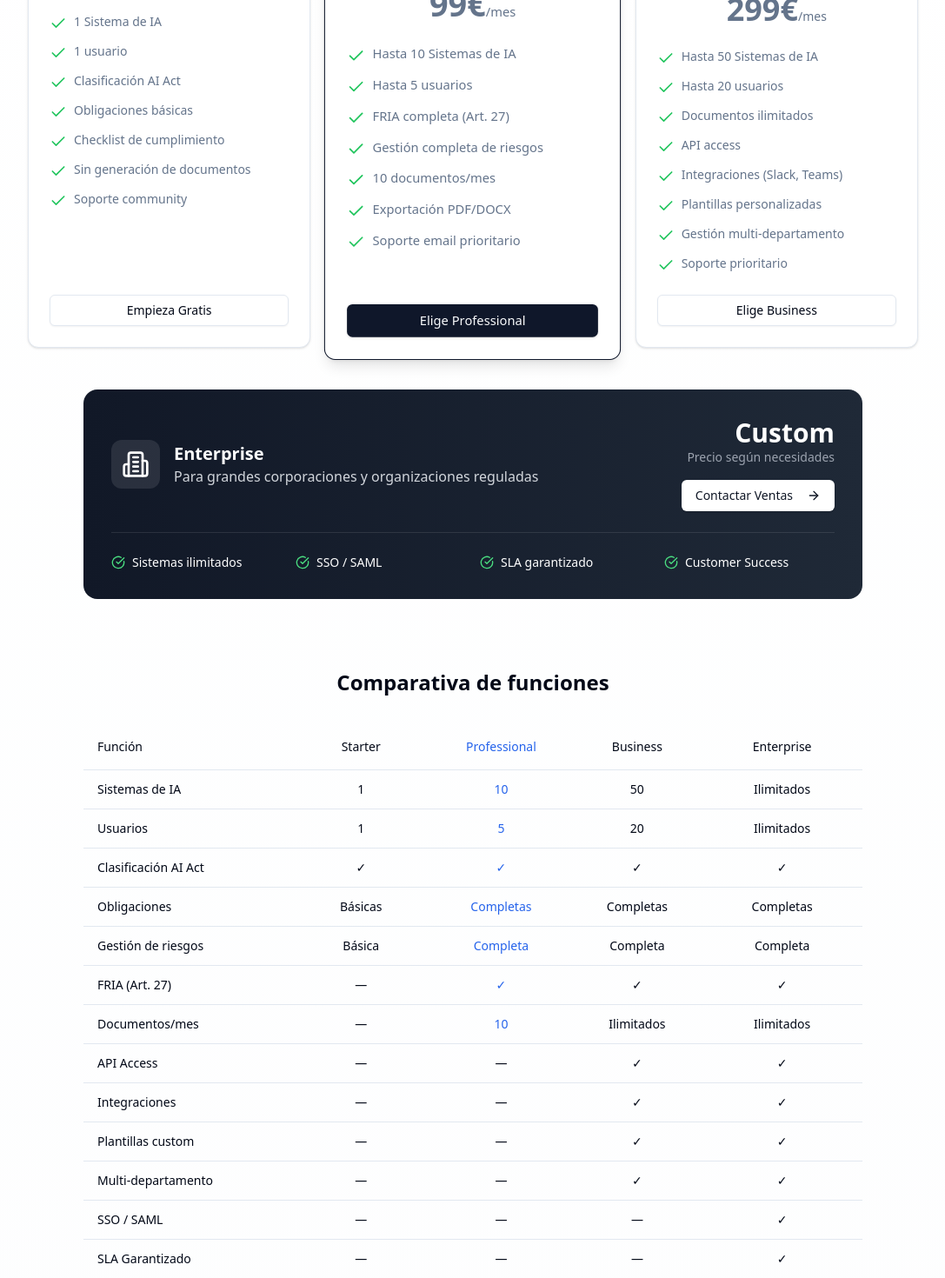
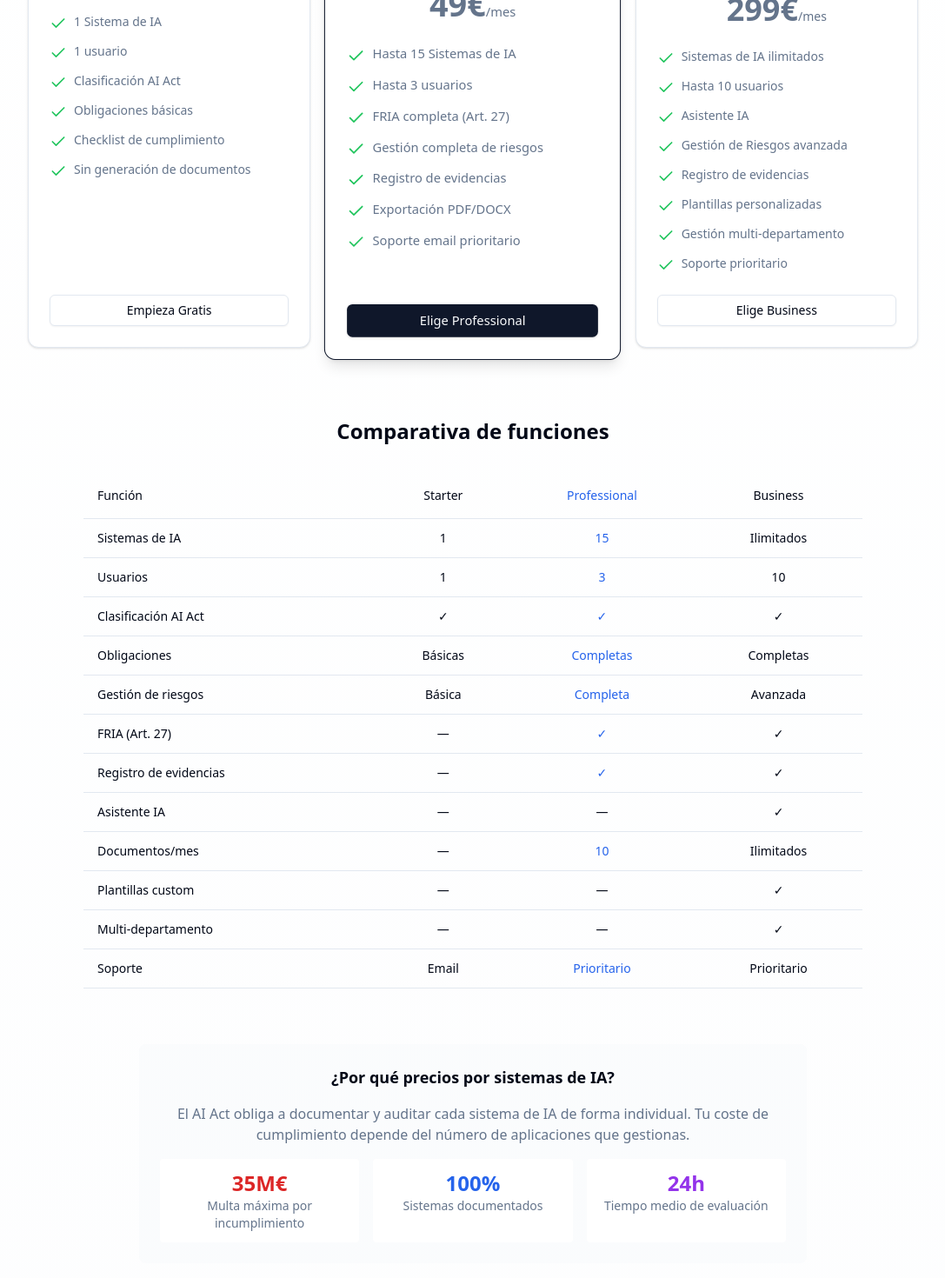
Before and after one commit to pablojordandlf/cumplia, a Next.js app in the folder apps/web/: page /pricing in a window 1280 px wide. Shown: the part 580-2050 px from the top of the page at 87% size, without its empty margins (96-1183 px from the left). Built offline with nearby package versions, Linux system fonts and the light colour scheme.

Commit message:
feat: update pricing - Professional 49€, 15 systems, Business unlimited, removed Enterprise

```diff
--- a/apps/web/app/pricing/page.tsx
+++ b/apps/web/app/pricing/page.tsx
@@ -32,7 +32,6 @@ const pricingTiers = [
       "Obligaciones básicas",
       "Checklist de cumplimiento",
       "Sin generación de documentos",
-      "Soporte community",
     ],
     ctaText: "Empieza Gratis",
     popular: false,
@@ -41,15 +40,15 @@ const pricingTiers = [
   },
   {
     name: "Professional",
-    monthlyPrice: 99,
-    yearlyPrice: 990,
+    monthlyPrice: 49,
+    yearlyPrice: 490,
     description: "Ideal para PYMEs y consultoras con varios sistemas de IA",
     features: [
-      "Hasta 10 Sistemas de IA",
-      "Hasta 5 usuarios",
+      "Hasta 15 Sistemas de IA",
+      "Hasta 3 usuarios",
       "FRIA completa (Art. 27)",
       "Gestión completa de riesgos",
-      "10 documentos/mes",
+      "Registro de evidencias",
       "Exportación PDF/DOCX",
       "Soporte email prioritario",
     ],
@@ -64,11 +63,11 @@ const pricingTiers = [
     yearlyPrice: 2990,
     description: "Para empresas con múltiples departamentos y necesidades avanzadas",
     features: [
-      "Hasta 50 Sistemas de IA",
-      "Hasta 20 usuarios",
-      "Documentos ilimitados",
-      "API access",
-      "Integraciones (Slack, Teams)",
+      "Sistemas de IA ilimitados",
+      "Hasta 10 usuarios",
+      "Asistente IA",
+      "Gestión de Riesgos avanzada",
+      "Registro de evidencias",
       "Plantillas personalizadas",
       "Gestión multi-departamento",
       "Soporte prioritario",
@@ -130,7 +129,7 @@ export default function PricingPage() {
           ))}
         </div>
 
-        {/* Enterprise CTA */}
+        {/* Enterprise CTA - Hidden temporarily
         <div className="mt-12 max-w-4xl mx-auto">
           <div className="bg-gradient-to-r from-gray-900 to-gray-800 rounded-2xl p-8 text-white">
             <div className="flex flex-col md:flex-row items-center justify-between gap-6">
@@ -174,6 +173,7 @@ export default function PricingPage() {
             </div>
           </div>
         </div>
+        */}
 
         {/* Feature Comparison */}
         <div className="mt-20 max-w-4xl mx-auto">
@@ -186,29 +186,25 @@ export default function PricingPage() {
                   <th className="text-center py-4 px-4 font-medium">Starter</th>
                   <th className="text-center py-4 px-4 font-medium text-blue-600">Professional</th>
                   <th className="text-center py-4 px-4 font-medium">Business</th>
-                  <th className="text-center py-4 px-4 font-medium">Enterprise</th>
                 </tr>
               </thead>
               <tbody>
                 <tr className="border-b">
                   <td className="py-3 px-4">Sistemas de IA</td>
                   <td className="text-center py-3 px-4">1</td>
-                  <td className="text-center py-3 px-4 font-medium text-blue-600">10</td>
-                  <td className="text-center py-3 px-4">50</td>
+                  <td className="text-center py-3 px-4 font-medium text-blue-600">15</td>
                   <td className="text-center py-3 px-4">Ilimitados</td>
                 </tr>
                 <tr className="border-b">
                   <td className="py-3 px-4">Usuarios</td>
                   <td className="text-center py-3 px-4">1</td>
-                  <td className="text-center py-3 px-4 font-medium text-blue-600">5</td>
-                  <td className="text-center py-3 px-4">20</td>
-                  <td className="text-center py-3 px-4">Ilimitados</td>
+                  <td className="text-center py-3 px-4 font-medium text-blue-600">3</td>
+                  <td className="text-center py-3 px-4">10</td>
                 </tr>
                 <tr className="border-b">
                   <td className="py-3 px-4">Clasificación AI Act</td>
                   <td className="text-center py-3 px-4">✓</td>
                   <td className="text-center py-3 px-4 font-medium text-blue-600">✓</td>
-                  <td className="text-center py-3 px-4">✓</td>
                   <td className="text-center py-3 px-4">✓</td>
                 </tr>
                 <tr className="border-b">
@@ -216,20 +212,29 @@ export default function PricingPage() {
                   <td className="text-center py-3 px-4">Básicas</td>
                   <td className="text-center py-3 px-4 font-medium text-blue-600">Completas</td>
                   <td className="text-center py-3 px-4">Completas</td>
-                  <td className="text-center py-3 px-4">Completas</td>
                 </tr>
                 <tr className="border-b">
                   <td className="py-3 px-4">Gestión de riesgos</td>
                   <td className="text-center py-3 px-4">Básica</td>
                   <td className="text-center py-3 px-4 font-medium text-blue-600">Completa</td>
-                  <td className="text-center py-3 px-4">Completa</td>
-                  <td className="text-center py-3 px-4">Completa</td>
+                  <td className="text-center py-3 px-4">Avanzada</td>
                 </tr>
                 <tr className="border-b">
                   <td className="py-3 px-4">FRIA (Art. 27)</td>
                   <td className="text-center py-3 px-4">—</td>
                   <td className="text-center py-3 px-4 font-medium text-blue-600">✓</td>
                   <td className="text-center py-3 px-4">✓</td>
+                </tr>
+                <tr className="border-b">
+                  <td className="py-3 px-4">Registro de evidencias</td>
+                  <td className="text-center py-3 px-4">—</td>
+                  <td className="text-center py-3 px-4 font-medium text-blue-600">✓</td>
+                  <td className="text-center py-3 px-4">✓</td>
+                </tr>
+                <tr className="border-b">
+                  <td className="py-3 px-4">Asistente IA</td>
+                  <td className="text-center py-3 px-4">—</td>
+                  <td className="text-center py-3 px-4">—</td>
                   <td className="text-center py-3 px-4">✓</td>
                 </tr>
                 <tr className="border-b">
@@ -237,27 +242,11 @@ export default function PricingPage() {
                   <td className="text-center py-3 px-4">—</td>
                   <td className="text-center py-3 px-4 font-medium text-blue-600">10</td>
                   <td className="text-center py-3 px-4">Ilimitados</td>
-                  <td className="text-center py-3 px-4">Ilimitados</td>
-                </tr>
-                <tr className="border-b">
-                  <td className="py-3 px-4">API Access</td>
-                  <td className="text-center py-3 px-4">—</td>
-                  <td className="text-center py-3 px-4">—</td>
-                  <td className="text-center py-3 px-4">✓</td>
-                  <td className="text-center py-3 px-4">✓</td>
-                </tr>
-                <tr className="border-b">
-                  <td className="py-3 px-4">Integraciones</td>
-                  <td className="text-center py-3 px-4">—</td>
-                  <td className="text-center py-3 px-4">—</td>
-                  <td className="text-center py-3 px-4">✓</td>
-                  <td className="text-center py-3 px-4">✓</td>
                 </tr>
                 <tr className="border-b">
                   <td className="py-3 px-4">Plantillas custom</td>
                   <td className="text-center py-3 px-4">—</td>
                   <td className="text-center py-3 px-4">—</td>
-                  <td className="text-center py-3 px-4">✓</td>
                   <td className="text-center py-3 px-4">✓</td>
                 </tr>
                 <tr className="border-b">
@@ -265,28 +254,12 @@ export default function PricingPage() {
                   <td className="text-center py-3 px-4">—</td>
                   <td className="text-center py-3 px-4">—</td>
                   <td className="text-center py-3 px-4">✓</td>
-                  <td className="text-center py-3 px-4">✓</td>
-                </tr>
-                <tr className="border-b">
-                  <td className="py-3 px-4">SSO / SAML</td>
-                  <td className="text-center py-3 px-4">—</td>
-                  <td className="text-center py-3 px-4">—</td>
-                  <td className="text-center py-3 px-4">—</td>
-                  <td className="text-center py-3 px-4">✓</td>
-                </tr>
-                <tr className="border-b">
-                  <td className="py-3 px-4">SLA Garantizado</td>
-                  <td className="text-center py-3 px-4">—</td>
-                  <td className="text-center py-3 px-4">—</td>
-                  <td className="text-center py-3 px-4">—</td>
-                  <td className="text-center py-3 px-4">✓</td>
                 </tr>
                 <tr className="border-b">
                   <td className="py-3 px-4">Soporte</td>
-                  <td className="text-center py-3 px-4">Community</td>
-                  <td className="text-center py-3 px-4 font-medium text-blue-600">Email</td>
+                  <td className="text-center py-3 px-4">Email</td>
+                  <td className="text-center py-3 px-4 font-medium text-blue-600">Prioritario</td>
                   <td className="text-center py-3 px-4">Prioritario</td>
-                  <td className="text-center py-3 px-4">CSM Dedicado</td>
                 </tr>
               </tbody>
             </table>
```
Also changed, not shown: apps/web/lib/plans.ts (+23 -14 lines).
